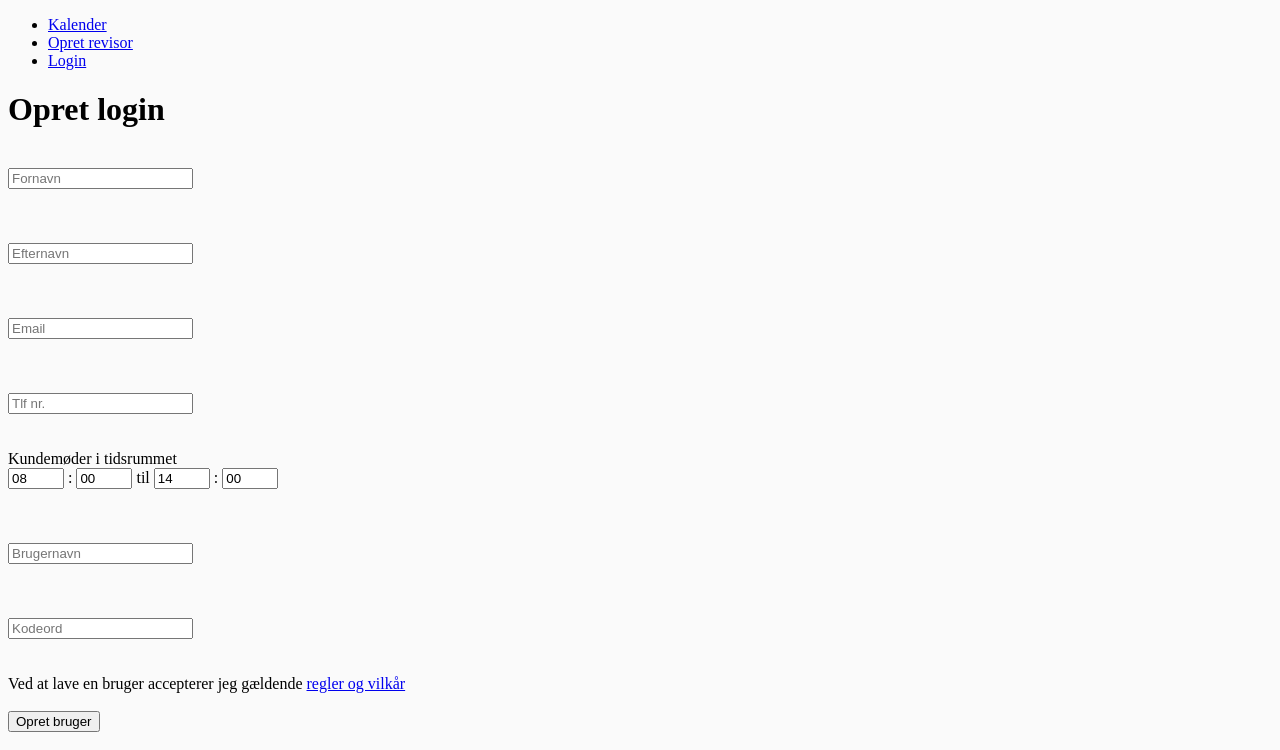
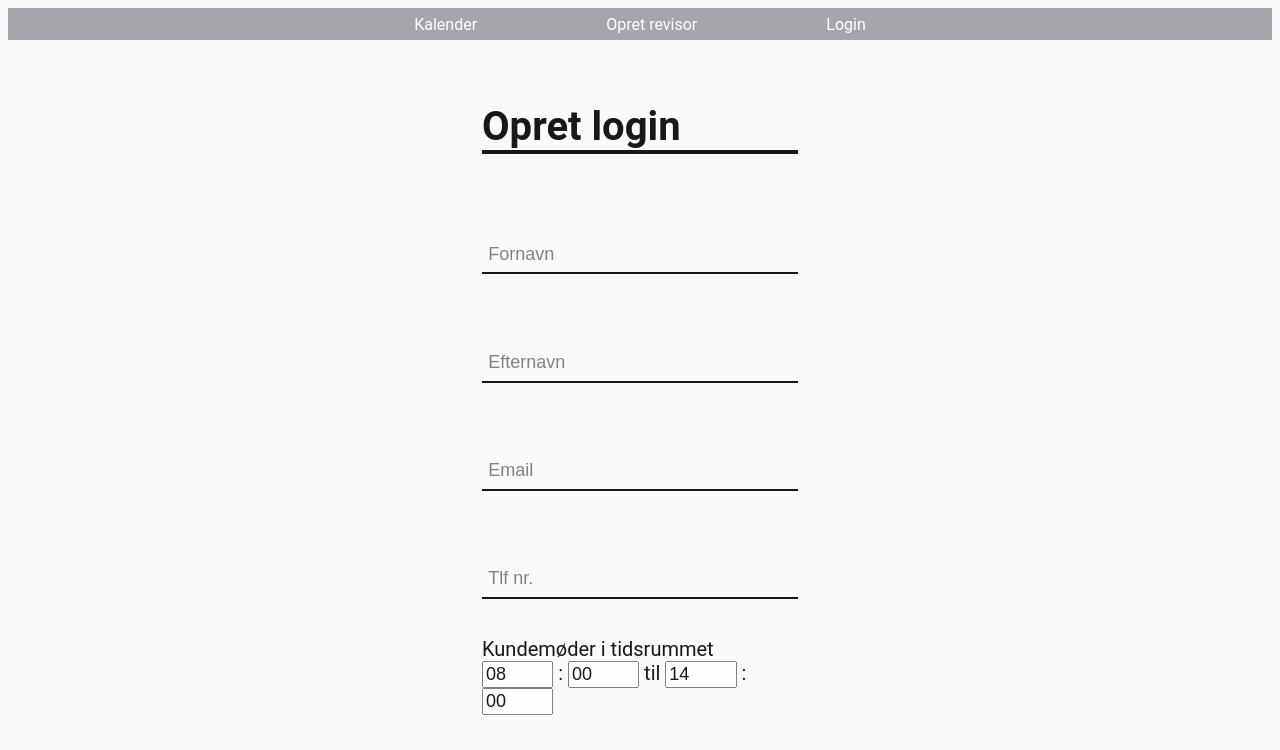
Before and after one commit to vahabdk/projekt1-programmering, a plain HTML site: page opretBruger.html in a window 1280 px wide. Shown: the top 750 px of the page. Drawn offline with Linux system fonts and the light colour scheme.

Commit message:
CSS til opret login side

```diff
--- a/style.css
+++ b/style.css
@@ -239,6 +239,87 @@ body{
     color: red;
 }
 
-.fejlbesked {
-    color: red;
+.nav {
+    border: 1px #9b9ea3;
+    width: 99%;
+    padding: 0.5%;
+    text-align: center;
+    background-color: #9b9ea3;
 }
+
+.navbar {
+    list-style-type: none;
+    margin: 0;
+    padding: 0;
+    overflow: hidden;
+    background-color: #9b9ea3;
+}
+
+.navList {
+    display: inline;
+    padding: 5%;
+}
+
+.navLista {
+    color: white;
+    text-decoration: none;
+}
+
+.bodyOpret {
+    font-family: 'Roboto', 'roboto', sans-serif;
+    opacity: 0.9;
+}
+
+.opretBruger {
+    width: 50%;
+    position: relative;
+    left: 25%;
+}
+
+#opretBrugerOverskrift {
+    float: top;
+    font-size: 40px;
+    border-bottom: 4px solid black;
+    width: 50%;
+    margin-bottom: 8%;
+    margin-top: 10%;
+}
+
+.opretBrugerinput {
+    width: 100%;
+    overflow: hidden;
+    font-size: 20px;
+    border-bottom: 2px solid black;
+    padding-bottom: 2%;
+}
+
+.opretBrugerinput input {
+    border: none;
+    outline: none;
+    background: none;
+    font-size: 18px;
+    width: 100%;
+    padding-top: 5%;
+    padding-left: 2%;
+    float: left;
+}
+
+.inputTid {
+    font-size: 20px;
+}
+
+.inputTid input {
+    width: 20%;
+    font-size: 18px;
+}
+
+#opretBrugerSubmit {
+    width: 100%;
+    border-radius: 2%;
+    background-color: white;
+    padding: 2%;
+    cursor: pointer;
+    border: 0.5px solid black;
+    font-size: 18px;
+    font: bold;
+}
```
